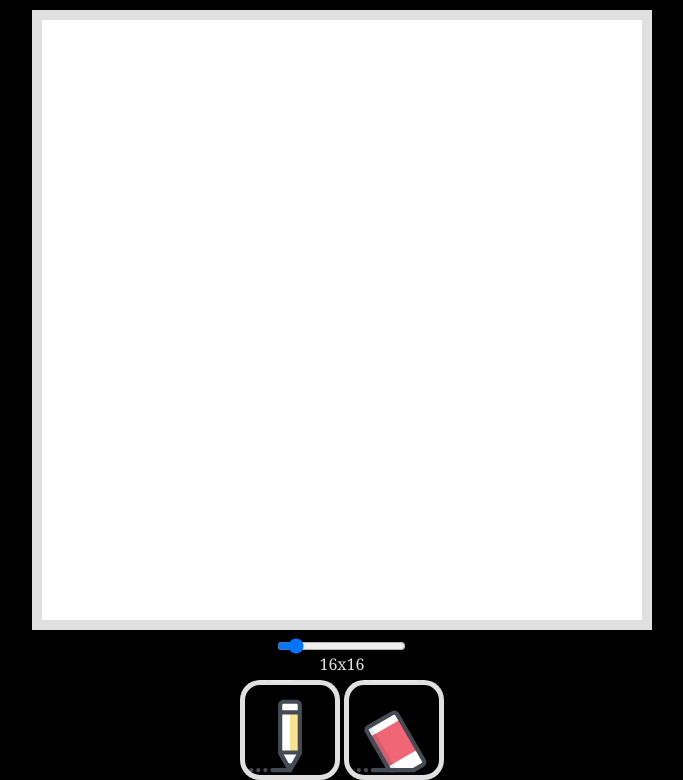
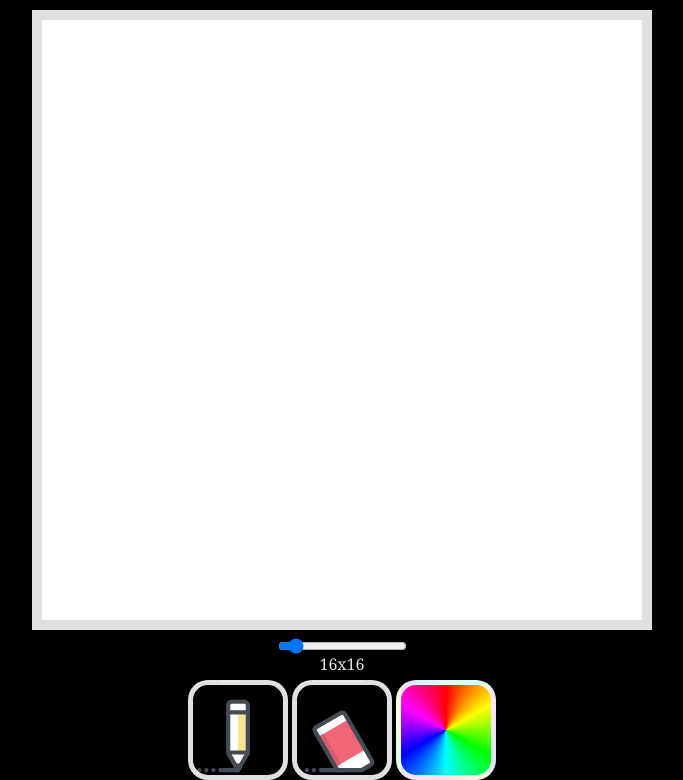
Before and after one commit to billyx86/etch-a-sketch, a website with bundled scripts: page index.html in a window 1280 px wide. Shown: the part 118-898 px from the top of the page, without its empty margins (298-981 px from the left). Built offline with nearby package versions, Linux system fonts and the light colour scheme.

Commit message:
feat: restore the Random Colour tool
Commit b332799 originally added a random-colour button plus the
randomColor() helper, but the slider UI rebuild dropped both. The
tool is back as the third toolbar button: each click picks a fresh
full-saturation HSL hue (pickRandomColor() from lib.js) and every
subsequent stroke uses it. The button shows a conic-gradient disc
so the 'random' meaning is obvious without text.

```diff
--- a/index.html
+++ b/index.html
@@ -19,6 +19,7 @@
         <p id="grid-size-text"></p>
         <button class="tool-button black"></button>
         <button class="tool-button white"></button>
+        <button class="tool-button random"></button>
       </div>
     </div>
   </body>
--- a/script.js
+++ b/script.js
@@ -1,4 +1,4 @@
-import { resolveGridSize, cellCount } from "./lib.js";
+import { resolveGridSize, cellCount, pickRandomColor } from "./lib.js";
 
 const container = document.querySelector(".grid");
 const modifyGrid = document.getElementById("modify-grid");
@@ -48,7 +48,9 @@
 // which this module no longer exposes to the global scope; wire them here.
 const blackButton = document.querySelector(".tool-button.black");
 const whiteButton = document.querySelector(".tool-button.white");
+const randomButton = document.querySelector(".tool-button.random");
 blackButton?.addEventListener("click", () => setChosenColor("black"));
 whiteButton?.addEventListener("click", () => setChosenColor("white"));
+randomButton?.addEventListener("click", () => setChosenColor(pickRandomColor()));
 
 makeGrid(16);
--- a/style.css
+++ b/style.css
@@ -53,6 +53,10 @@
     background-image: url(icons8-erase.svg);
 }
 
+.random {
+    background-image: conic-gradient(red, yellow, lime, cyan, blue, magenta, red);
+}
+
 .grid {
     display: grid;
     grid-template-rows: repeat(var(--grid-rows), 1fr);
```
